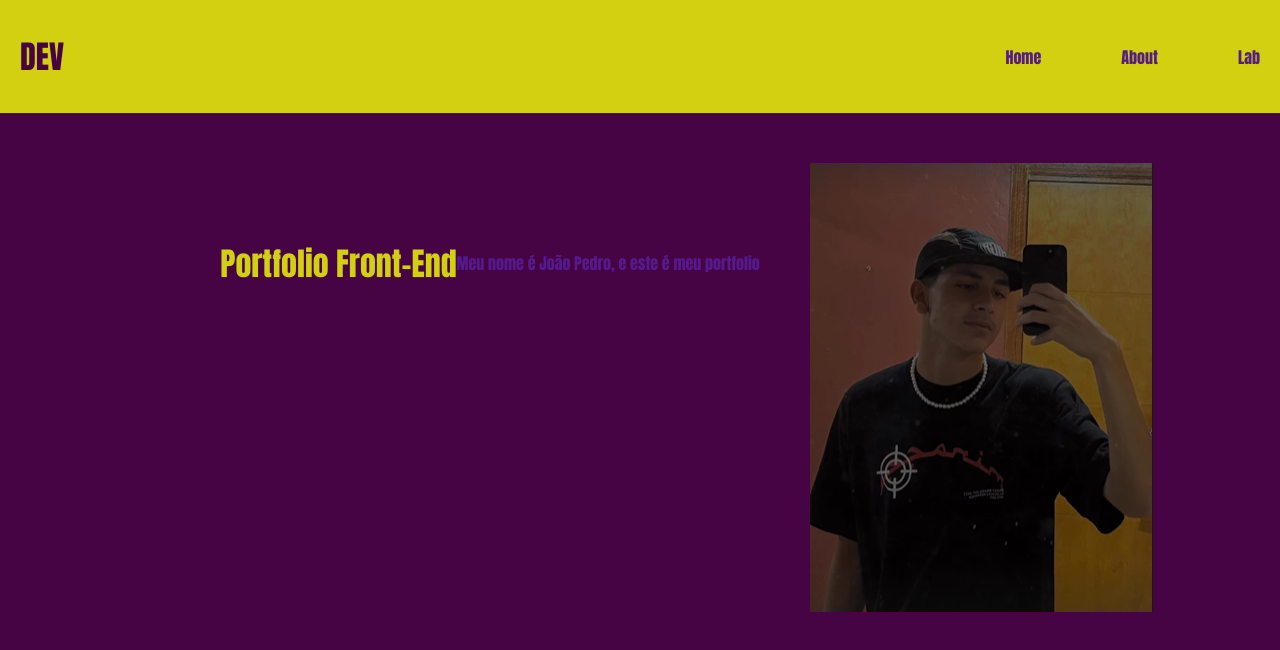
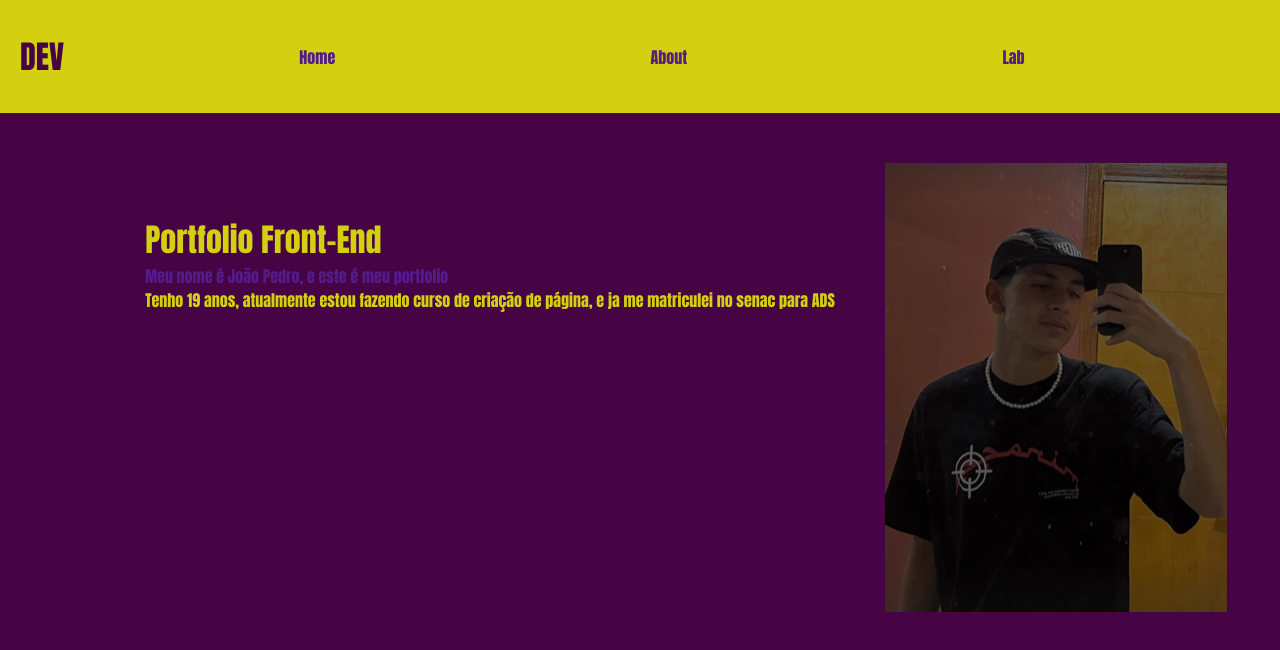
Before and after one commit to joaocavanhass/portfolio-dev.html, a plain HTML site: page src/index.html in a window 1280 px wide. Drawn offline with Linux system fonts and the light colour scheme.

Commit message:
feat: add line html

```diff
--- a/src/index.html
+++ b/src/index.html
@@ -17,9 +17,13 @@
     </div>
     <main>
     <div class="main-info">
+        <div class="info">
         <h1>Portfolio
             Front-End</h1>
             <a href="" class="nome">Meu nome é João Pedro, e este é meu portfolio</a>
+            <h4 class="text">Tenho 19 anos, atualmente estou fazendo curso de criação de página, e
+                ja me matriculei no senac para ADS</h4>
+        </div>
         <div class="image">
              <img src="../src/images/Captura de tela 2024-11-06 205009.png" alt="">
         </div>
--- a/src/style.css
+++ b/src/style.css
@@ -20,7 +20,8 @@ body {
     width: 100%;
     align-items: center;
     gap: 80px;
-    justify-content: end;
+    justify-content: space-evenly;
+
 }
 
 .logo {
@@ -43,3 +44,13 @@ body {
     padding: 50px;
     align-items: start;
 }
+
+.info {
+    display: flex;
+    flex-direction: column;
+}
+
+.text {
+    display: flex;
+
+}
```
